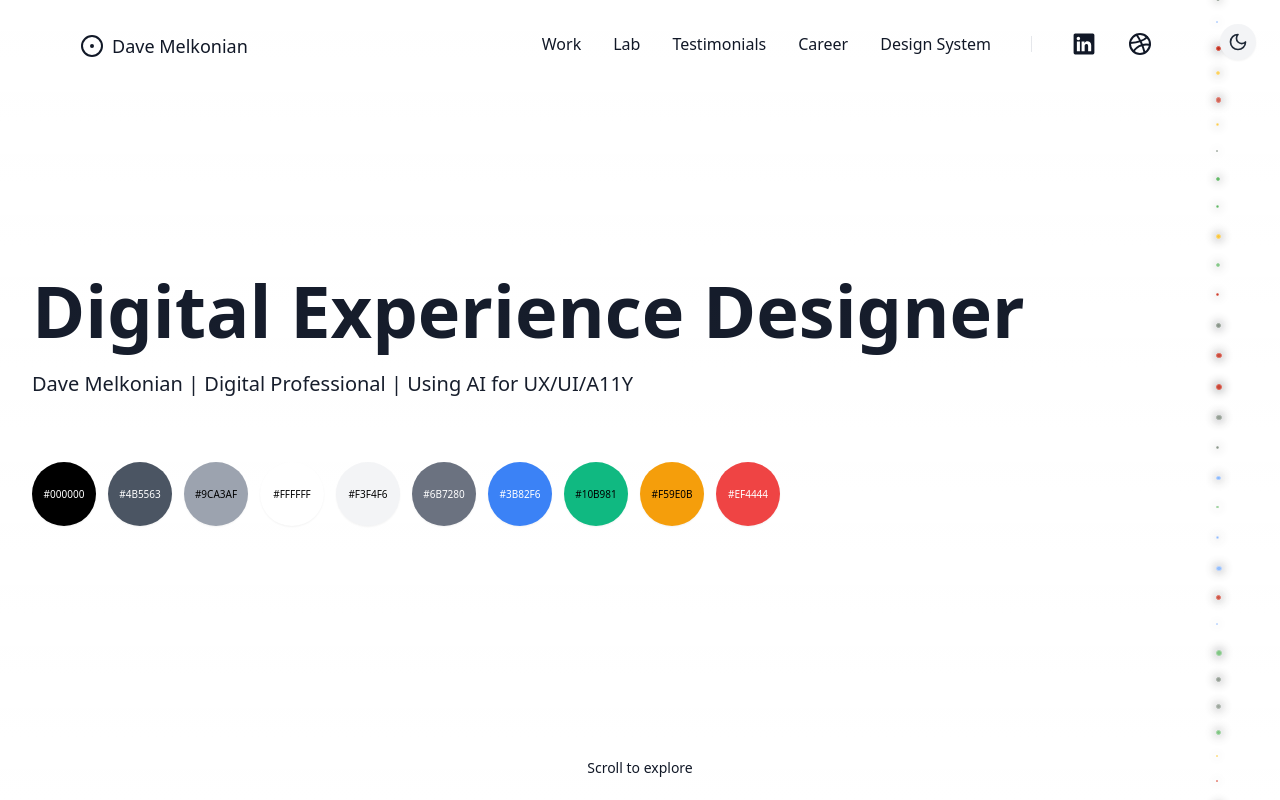
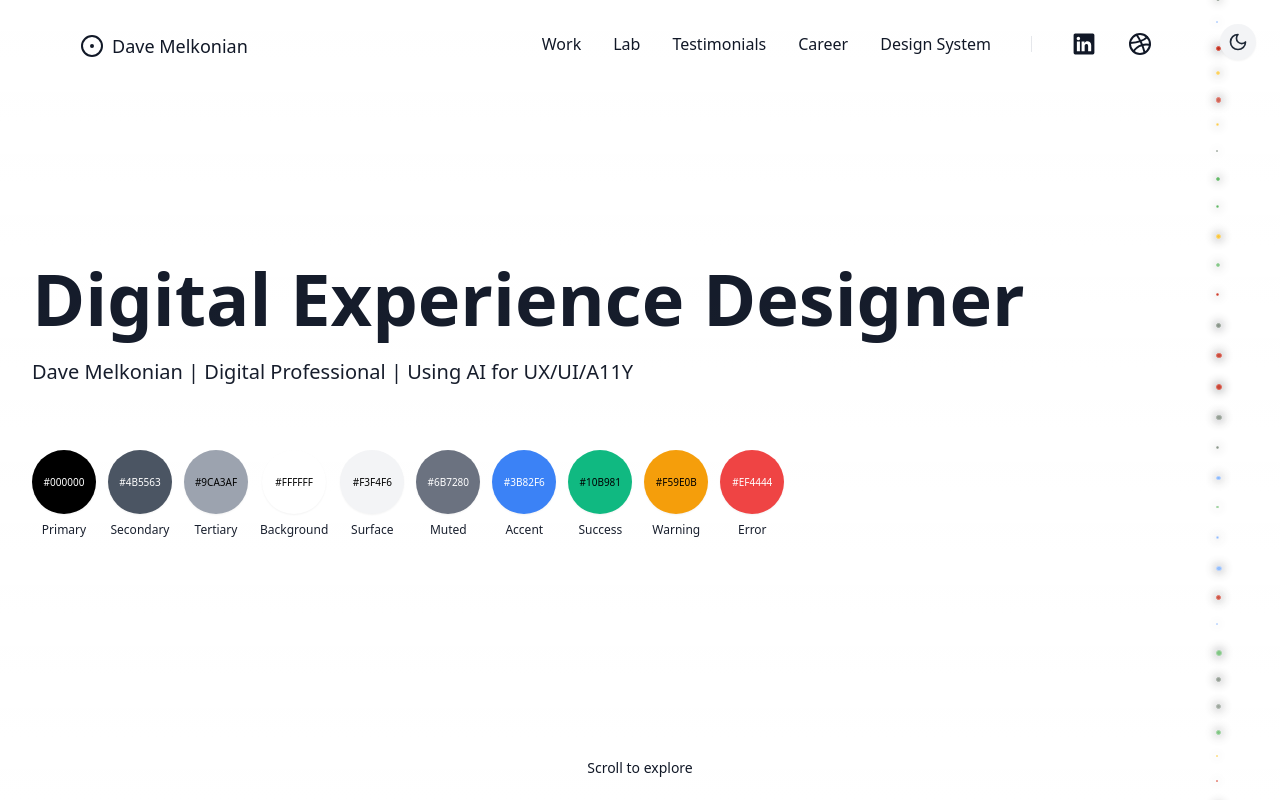
Before and after one commit to davemelk100/dm-2025, a React (Vite) app: page / in a window 1280 px wide. Shown: the top 800 px of the page. Built offline with nearby package versions, Linux system fonts and the light colour scheme.

Commit message:
circle work

```diff
--- a/src/App.tsx
+++ b/src/App.tsx
@@ -345,8 +345,11 @@
                 };
 
                 return (
+                  <div
+                    key={color.name}
+                    className="flex flex-col items-center gap-2"
+                  >
                     <motion.div
-                    key={color.name}
                       initial={{ opacity: 0, y: 20 }}
                       whileInView={{ opacity: 1, y: 0 }}
                       viewport={{ once: true }}
@@ -361,6 +364,10 @@
                         {color.value}
                       </span>
                     </motion.div>
+                    <span className="text-xs text-muted-foreground">
+                      {color.name}
+                    </span>
+                  </div>
                 );
               })}
             </motion.div>
```
Lines whose indentation alone changed are shown as unchanged.
